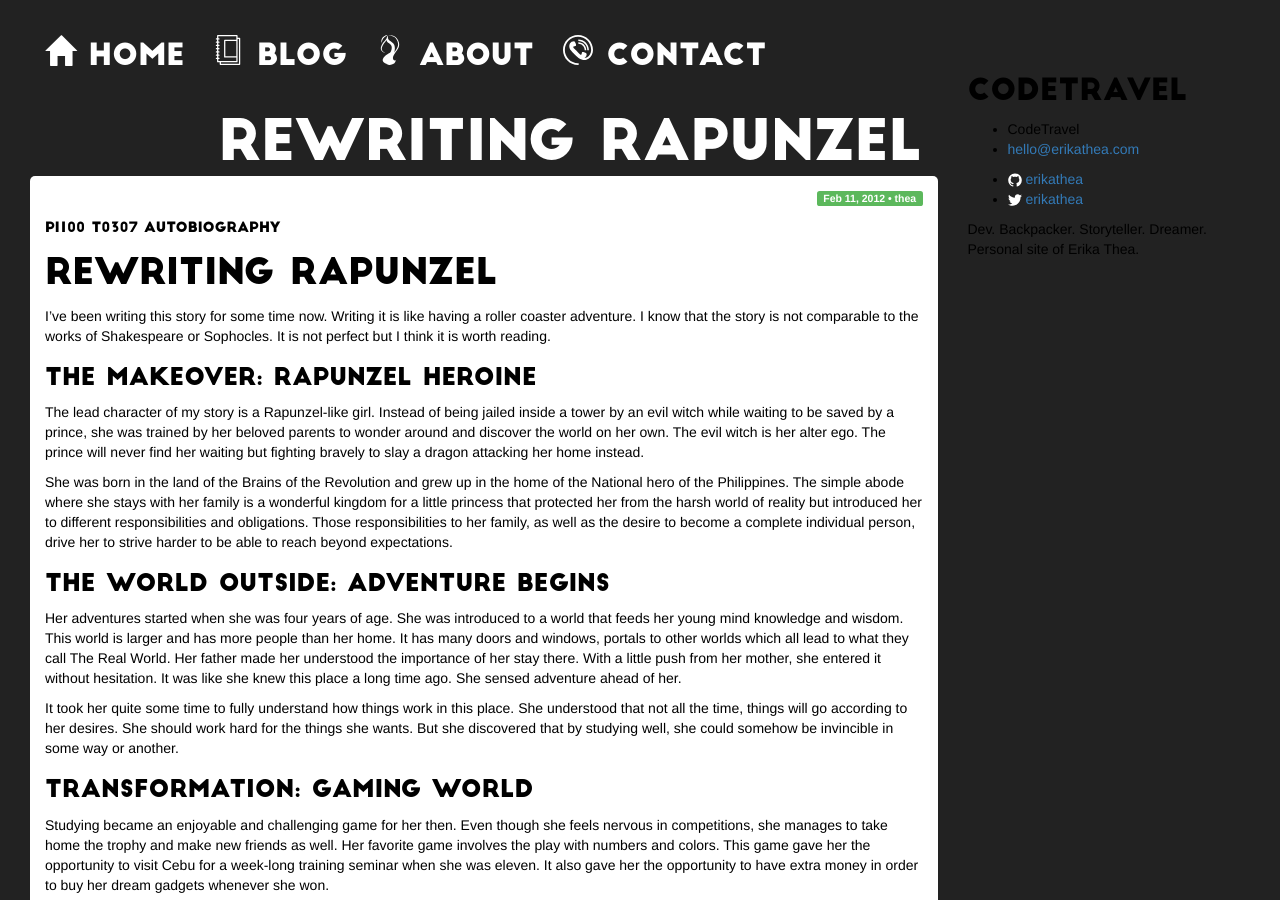
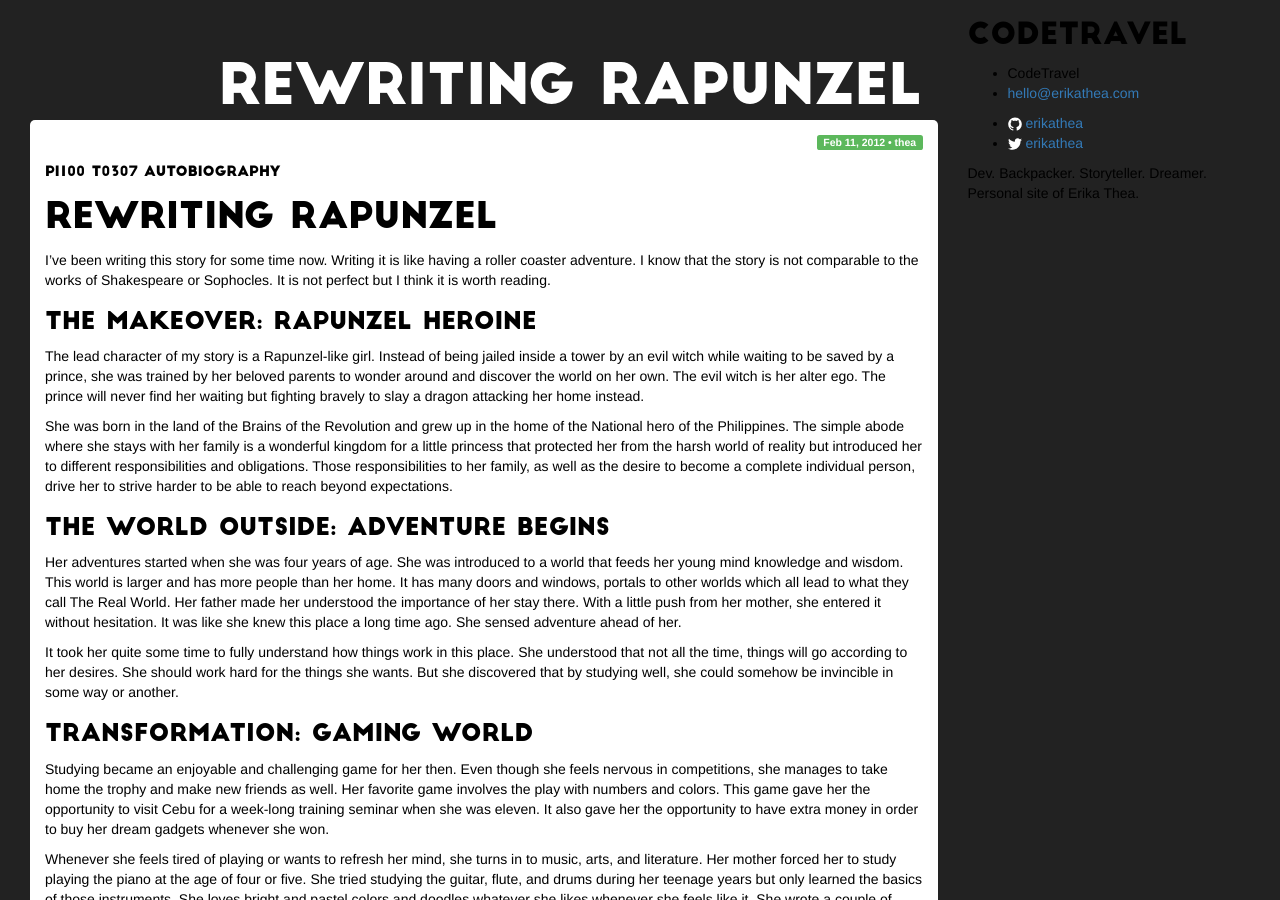
Before and after one commit to erikathea/erikathea.github.io, a Jekyll site: the page built from _posts/2012-02-11-rewriting-rapunzel.md, in a window 1280 px wide and 900 px high. Built offline with Jekyll 4.4.1, drawn with Linux system fonts in a browser that asks for light colours; Markdown is read by kramdown in place of the engine named in the settings.

Commit message:
temporary removed navbar because it is ugly

```diff
--- a/_layouts/default.html
+++ b/_layouts/default.html
@@ -11,11 +11,11 @@
       <p class="browserupgrade">You are using an <strong>outdated</strong> browser. Please <a href="http://browsehappy.com/">upgrade your browser</a> to improve your experience.</p>
     <![endif]-->
 
-    <header class="site-header col-md-12">
+    <!-- <header class="site-header col-md-12">
       <nav class="navbar navbar-static-top pull-left" >
         {% include navbar.html %}
       </nav>
-    </header>
+    </header> -->
 
     <div class="page-content col-md-9 col-xs-12">
       <div class="wrapper">
```
